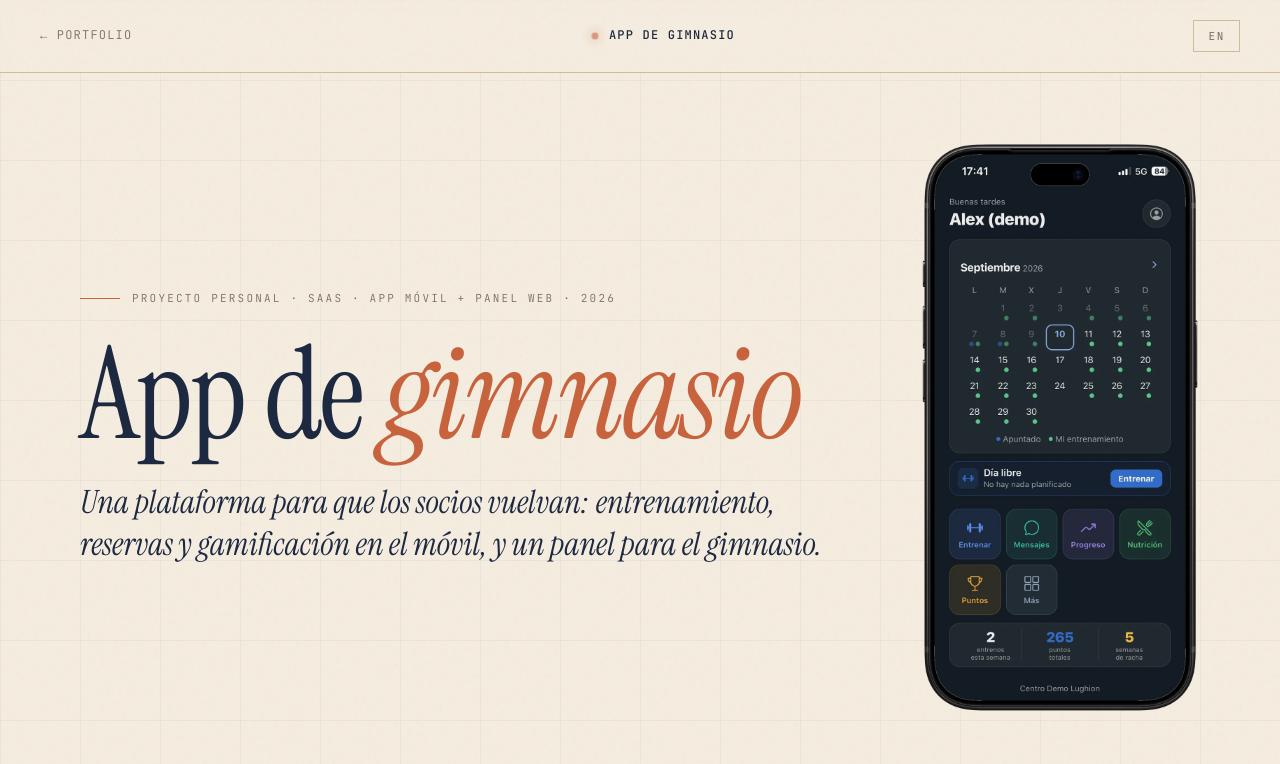
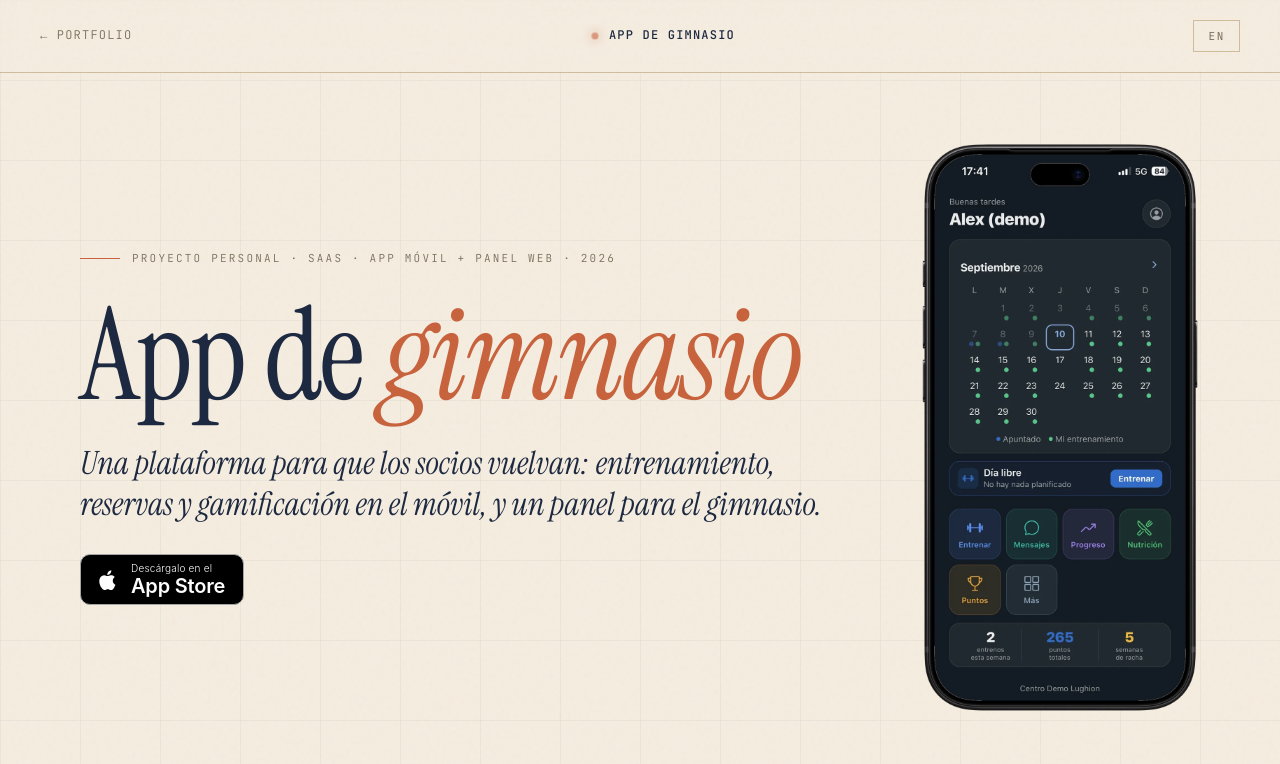
Before and after one commit to mariolinlon/portfolio-mario, a plain HTML site: page gimnasio-app.html in a window 1280 px wide. Shown: the top 764 px of the page. Drawn offline with Linux system fonts and the light colour scheme.

Commit message:
Botón de la App Store en la portada de la app de gimnasio

```diff
--- a/gimnasio-app.html
+++ b/gimnasio-app.html
@@ -628,6 +628,14 @@ section { padding: 80px 40px; max-width: 1200px; margin: 0 auto; }
   .gallery-item.tableta { grid-column: span 2; }
   .gallery-item.span-2.movil { grid-column: span 1; }
 }
+
+/* 25/09 · Botón de la App Store: el negro de Apple, con su manzana. */
+.badge-appstore { display: inline-flex; align-items: center; gap: 10px; margin-top: 28px; padding: 8px 18px 8px 14px; background: #000; color: #fff; border: 1px solid #a6a6a6; border-radius: 10px; text-decoration: none; line-height: 1; transition: transform .2s, box-shadow .2s; }
+.badge-appstore:hover { transform: translateY(-1px); box-shadow: 0 6px 18px rgba(0,0,0,.25); }
+.badge-appstore svg { width: 26px; height: 26px; flex: none; }
+.badge-texto { display: flex; flex-direction: column; gap: 3px; font-family: -apple-system, BlinkMacSystemFont, "SF Pro Text", "Helvetica Neue", Arial, sans-serif; text-align: left; }
+.badge-texto small { font-size: 10px; letter-spacing: .02em; }
+.badge-texto strong { font-size: 20px; font-weight: 600; letter-spacing: -.01em; }
 /* ── Párrafos justificados (Mario, 24/09) ─────────────────────────
    Todo párrafo de texto corrido va justificado: se ve más ordenado.
    Con guiones automáticos (el idioma lo pone el botón ES/EN en <html
@@ -670,6 +678,11 @@ p:not(.tagline):not(.subtitle):not(.role):not([style]),
         <span class="es">Una plataforma para que los socios vuelvan: entrenamiento, reservas y gamificación en el móvil, y un panel para el gimnasio.</span>
         <span class="en">A platform that makes members come back: training, bookings and gamification on the phone, plus a panel for the gym.</span>
       </p>
+      <!-- 25/09 · Enlace a la ficha de la App Store, con el botón negro de siempre. -->
+      <a class="badge-appstore" href="https://apps.apple.com/es/app/id6809188436" target="_blank" rel="noopener" aria-label="Ver la app en la App Store">
+        <svg viewBox="0 0 24 24" fill="currentColor" aria-hidden="true"><path d="M16.37 12.77c-.02-2.3 1.88-3.4 1.96-3.45-1.07-1.56-2.73-1.78-3.32-1.8-1.41-.14-2.76.83-3.48.83-.72 0-1.83-.81-3-.79-1.55.02-2.97.9-3.77 2.28-1.61 2.79-.41 6.92 1.16 9.18.77 1.11 1.68 2.35 2.88 2.31 1.16-.05 1.6-.75 3-.75s1.79.75 3.01.73c1.24-.02 2.03-1.13 2.79-2.24.88-1.29 1.24-2.53 1.26-2.6-.03-.01-2.42-.93-2.44-3.7zM14.09 6.03c.64-.77 1.07-1.85.95-2.92-.92.04-2.03.61-2.69 1.38-.59.68-1.11 1.78-.97 2.83 1.03.08 2.07-.52 2.71-1.29z"/></svg>
+        <span class="badge-texto"><small><span class="es">Descárgalo en el</span><span class="en">Download on the</span></small><strong>App Store</strong></span>
+      </a>
       </div>
       <figure class="hero-lateral">
         <img src="assets/gimnasio-app/movil-inicio.webp" alt="La app en un iPhone: pantalla de inicio del socio con el calendario del mes y los accesos a entrenar, mensajes, progreso, nutrición y puntos">
```
